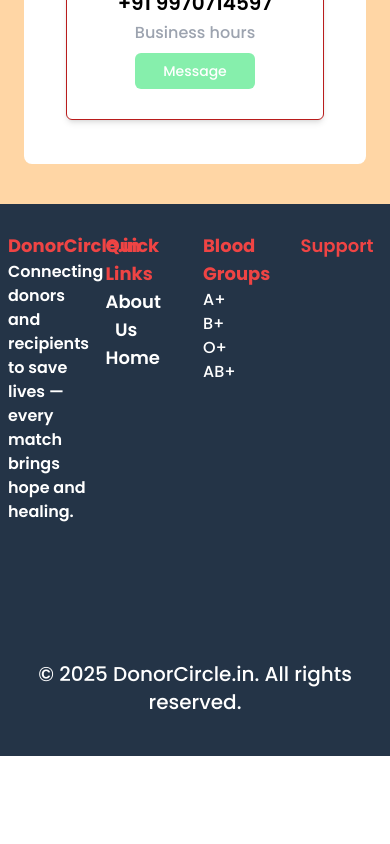
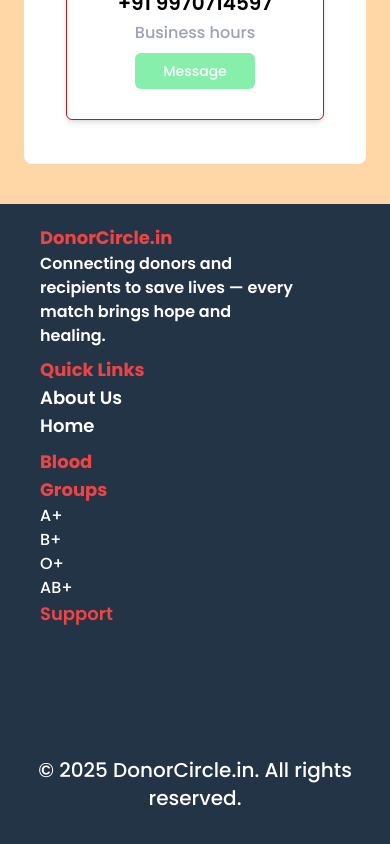
Before and after one commit to TanmayVidhate/DonorCircle_2, a React (Vite) app in the folder client/: page /contactus in a window 390 px wide. Shown: the part 1208-2052 px from the top of the page. Before the commit the page ends 1964 px from the top, so only its background shows below. Built offline with nearby package versions, Linux system fonts and the light colour scheme.

Commit message:
add lg breakpoint

```diff
--- a/client/src/Components/Footer.jsx
+++ b/client/src/Components/Footer.jsx
@@ -4,20 +4,20 @@ import LinkTo from './LinkTo'
 function Footer() {
     return (
         <>
-            <div className='bg-[#243447]  h-2/4 '>
-                <div className='flex justify-center mt-5 sm:flex-col md:flex-row'>
-                    <div className='  w-1/4 p-2 sm:w-3/4 sm:mx-8 md:w-10/12 '>
+            <div className='bg-[#243447]  h-3/6  lg:p-8'>
+                <div className='flex-row justify-center mt-5 sm:flex-col md:flex-row lg:flex'>
+                    <div className=' w-2/3 mx-10 sm:w-3/4 sm:mx-8 md:w-10/12'>
                         <div className='font-bold text-red-500 text-lg sm:text-left '>DonorCircle.in</div>
                         <div className='text-left font-semibold text-white   '>Connecting donors and recipients to save lives — every match brings hope and healing.</div>
                     </div>
 
-                    <div className=' w-1/4 p-2  sm:mx-8 md:w-1/3  '>
-                        <div className=' font-bold text-red-500 text-lg sm:text-left'>Quick Links</div>
-                        <LinkTo PageName="About us" url="/aboutus" className="text-white capitalize sm:text-left" />
-                        <LinkTo PageName="Home" url="/" className="text-white capitalize sm:text-left" />
+                    <div className=' w-2/3 mx-10 my-2 sm:mx-8 md:w-1/3  '>
+                        <div className='  font-bold text-red-500 text-lg sm:text-left'>Quick Links</div>
+                        <LinkTo PageName="About us" url="/aboutus" className="!text-left text-white capitalize sm:text-left " />
+                        <LinkTo PageName="Home" url="/" className="!text-left text-white capitalize sm:text-left" />
                     </div>
 
-                    <div className=' w-1/4 p-2 sm:mx-8  sm:text-left md:w-1/3'>
+                    <div className=' w-1/4 mx-10 sm:mx-8  sm:text-left md:w-1/3'>
                         <div className='font-bold text-red-500 text-lg'>Blood Groups</div>
                         <div className='text-white'>A+</div>
                         <div className='text-white'>B+</div>
@@ -25,7 +25,7 @@ function Footer() {
                         <div className='text-white'>AB+</div>
                     </div>
 
-                    <div className=' w-1/4 p-2 sm:mx-8 sm:text-left'>
+                    <div className=' w-1/4 mx-10 sm:mx-8 sm:text-left'>
                         <div className='font-semibold text-red-500 text-lg'>Support</div>
                     </div>
 
```
